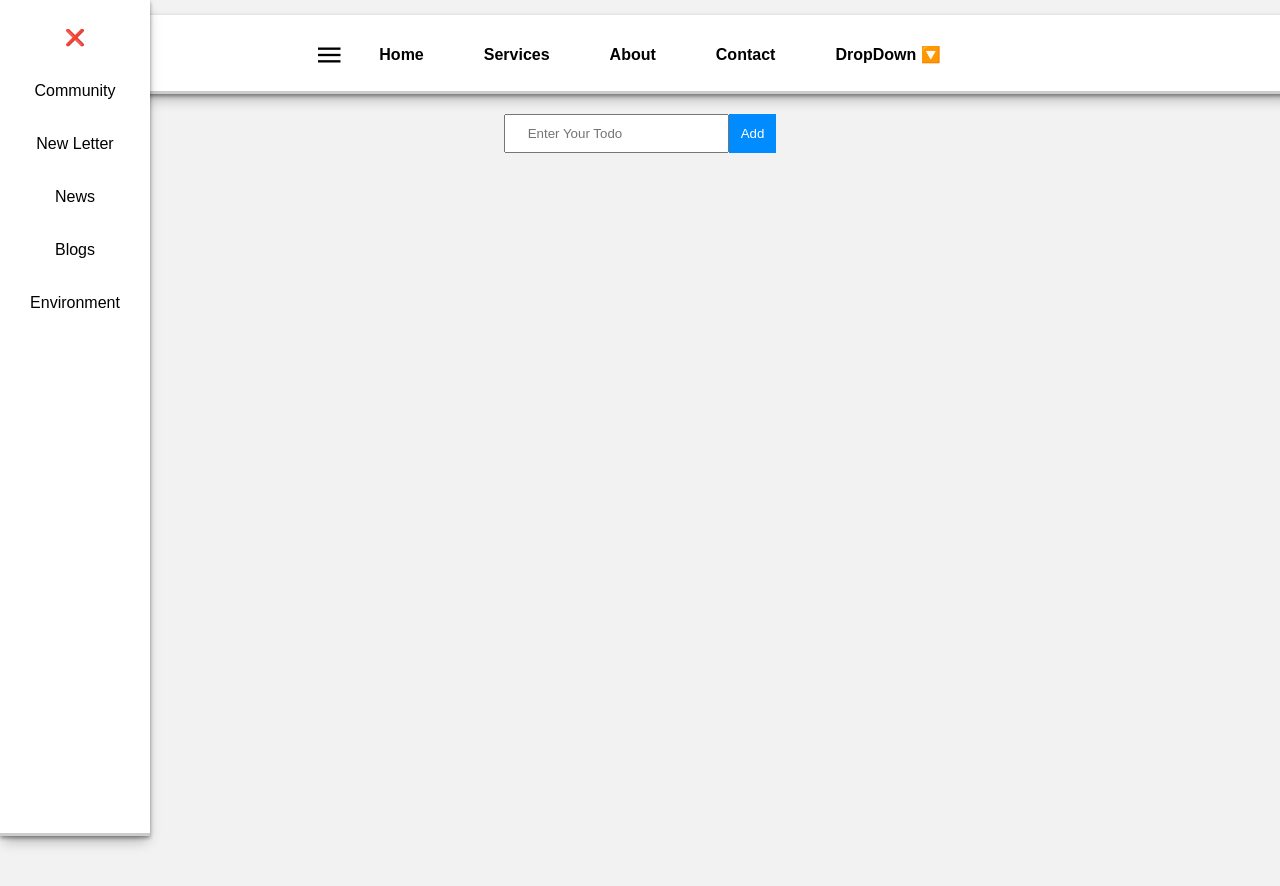
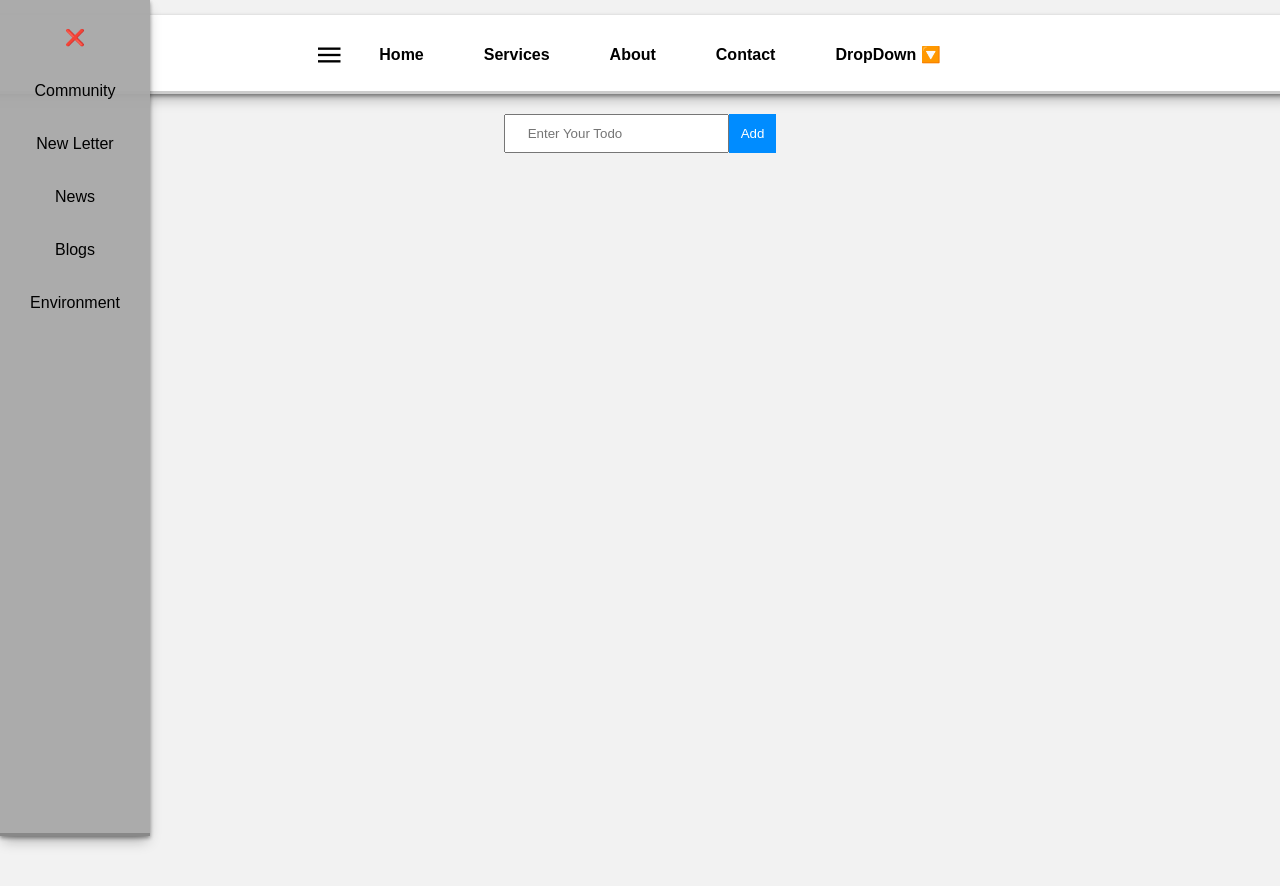
Before and after one commit to shoaibabdulkhadeer/vanillaJS-Eccom-ToggleMenus, a plain HTML site: page index.html in a window 1280 px wide. Both pictures are taken after a click on the element "menu". Drawn offline with nearby package versions, Linux system fonts and the light colour scheme; no server answers.

Commit message:
changed color sidebar

```diff
--- a/index.css
+++ b/index.css
@@ -135,7 +135,7 @@ body{
     flex-direction: column;
     padding: 18px 0px;
     align-items: center;
-    background-color: white;
+    background-color: rgba(167, 167, 167, 0.953);
     box-shadow: rgba(0, 0, 0, 0.4) 0px 2px 4px, rgba(0, 0, 0, 0.3) 0px 7px 13px -3px, rgba(0, 0, 0, 0.2) 0px -3px 0px inset;
 
 }
```
